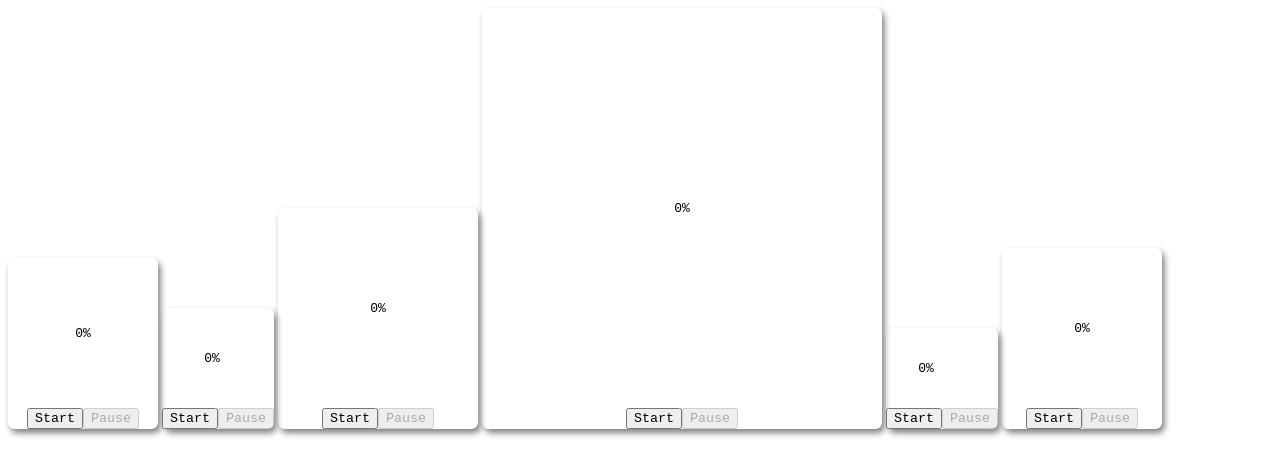
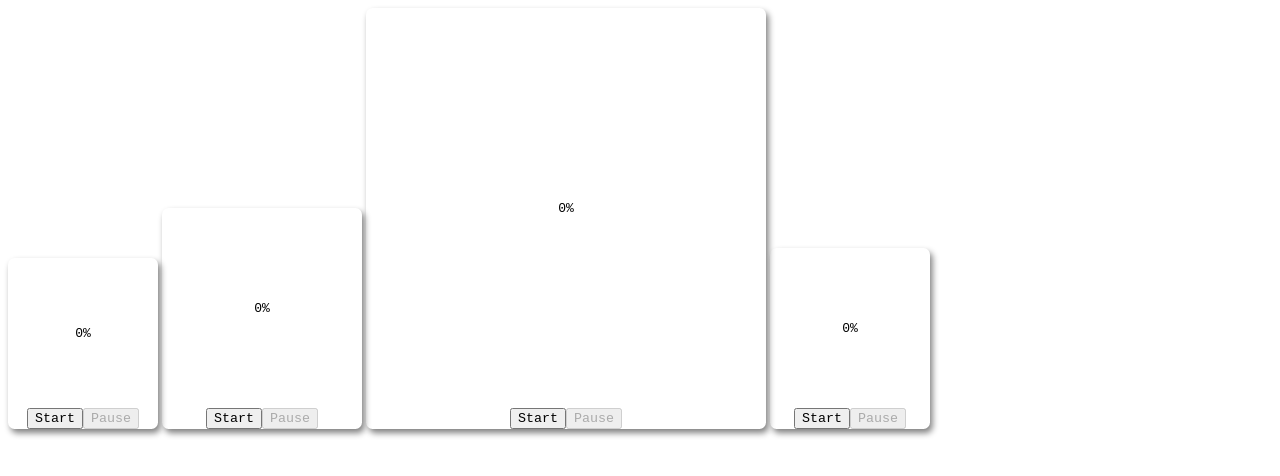
Before and after one commit to 9kartik/wcs, a website with bundled scripts: page index.html in a window 1280 px wide. Built offline with nearby package versions, Linux system fonts and the light colour scheme.

```diff
--- a/index.html
+++ b/index.html
@@ -2,10 +2,8 @@
     <head></head>
     <body>
         <progress-card target="100" size="150"></progress-card>
-        <progress-card target="100" size="100"></progress-card>
         <progress-card target="100" size="200"></progress-card>
         <progress-card target="100" size="400"></progress-card>
-        <progress-card target="100" size="80"></progress-card>
         <progress-card target="100" size="160"></progress-card>
         <script type="module" src="./app.js"></script>
     </body>
```
Also changed, not shown: Readme.md (added), Readme.png (added).
